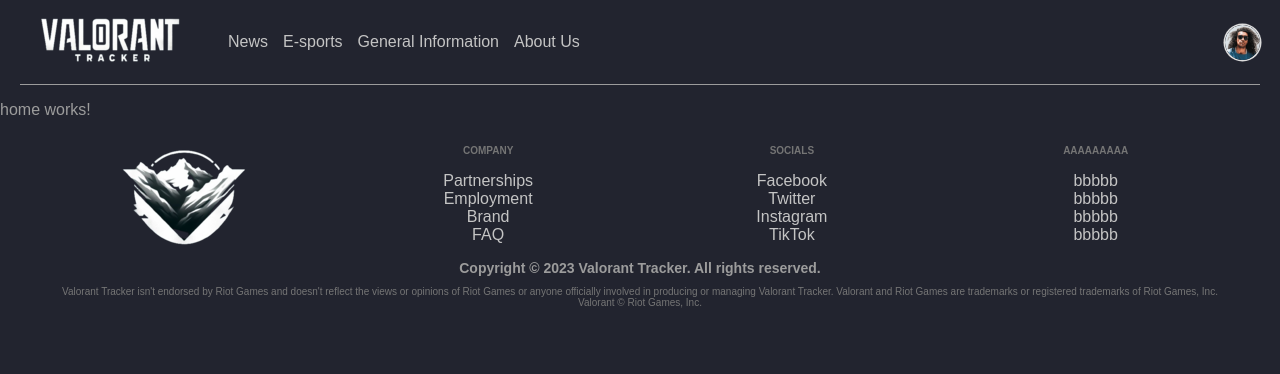
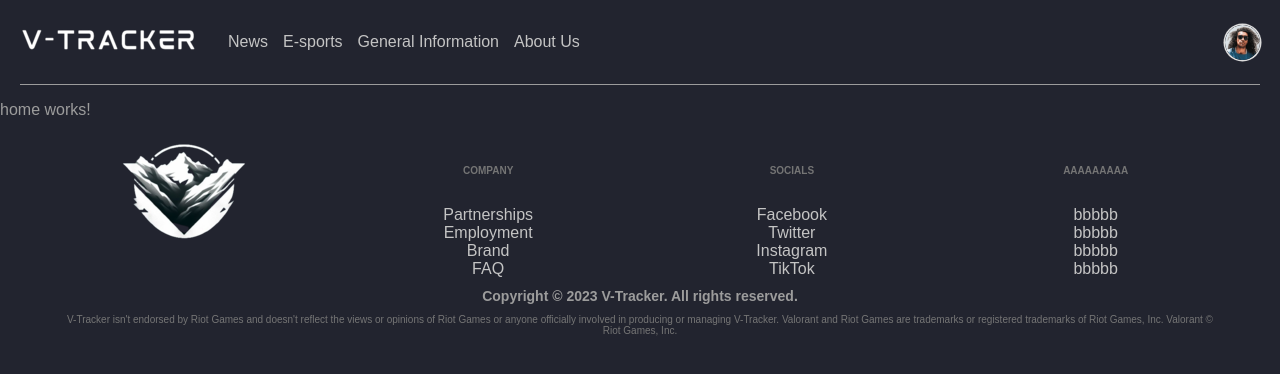
Before and after one commit to RochaDiego04/V-Tracker, an Angular app: page / in a window 1280 px wide. Shown: the top 374 px of the page. Built offline with nearby package versions, Linux system fonts and the light colour scheme.

Commit message:
Refactoring project scope and footer design

```diff
--- a/angular.json
+++ b/angular.json
@@ -3,7 +3,7 @@
   "version": 1,
   "newProjectRoot": "projects",
   "projects": {
-    "semana-final": {
+    "v-tracker": {
       "projectType": "application",
       "schematics": {},
       "root": "",
@@ -13,7 +13,7 @@
         "build": {
           "builder": "@angular-devkit/build-angular:browser-esbuild",
           "options": {
-            "outputPath": "dist/semana-final",
+            "outputPath": "dist/v-tracker",
             "index": "src/index.html",
             "main": "src/main.ts",
             "polyfills": [
@@ -60,10 +60,10 @@
           "builder": "@angular-devkit/build-angular:dev-server",
           "configurations": {
             "production": {
-              "browserTarget": "semana-final:build:production"
+              "browserTarget": "v-tracker:build:production"
             },
             "development": {
-              "browserTarget": "semana-final:build:development"
+              "browserTarget": "v-tracker:build:development"
             }
           },
           "defaultConfiguration": "development"
@@ -71,7 +71,7 @@
         "extract-i18n": {
           "builder": "@angular-devkit/build-angular:extract-i18n",
           "options": {
-            "browserTarget": "semana-final:build"
+            "browserTarget": "v-tracker:build"
           }
         },
         "test": {
--- a/package.json
+++ b/package.json
@@ -1,5 +1,5 @@
 {
-  "name": "semana-final",
+  "name": "v-tracker",
   "version": "0.0.0",
   "scripts": {
     "ng": "ng",
--- a/src/app/components/footer/footer.component.css
+++ b/src/app/components/footer/footer.component.css
@@ -5,17 +5,14 @@
 }
 
 .footer__container {
-    display: flex;
-    flex-direction: column;
-    justify-content: center;
-    align-items: center;
+    display: block;
 }
 
 @media (min-width: 40em) {
     .footer__container {
         display: grid;
         grid-template-columns: 1fr 1fr 1fr 1fr;
-            gap: 15px;
+        gap: 15px;
     }
 }
 
@@ -28,19 +25,28 @@
 .column__heading {
     text-transform: uppercase;
     font-size: 10px;
+    padding: 20px 0;
+    margin: 0;
     color: var(--dark-text3);
-    margin: 10px 0 0 0;
+    background-color: var(--dark-top-bg);
+    cursor: pointer;
+    border-bottom: 1.3px solid var(--dark-text3);
 }
 
 
 @media (min-width: 40em) {
     .column__heading {
         margin: 10px 0;
+        background-color: transparent;
+        border-bottom: none;
+        cursor: default;
     }
 }
 
+/* Column list */
 .column__list {
     padding: 0;
+    margin: 10px 0;
     list-style-type: none;
 }
 
@@ -52,11 +58,23 @@
     color: var(--dark-text2);
 }
 
+@media (min-width: 40em) {
+    .column__list {
+        display: block;
+    }
+}
+
 /* Text below columns */
 .footer__copyright {
     font-size: 10px;
     text-align: center;
-    margin: 0 20px;
+    margin: 20px 20px;
+}
+
+@media (min-width: 40em) {
+    .footer__copyright {
+        margin: 0 20px;
+    }
 }
 
 .footer__copyright h5 {
--- a/src/app/components/footer/footer.component.html
+++ b/src/app/components/footer/footer.component.html
@@ -10,8 +10,8 @@
     </div>
 
     <div class="container__column">
-        <h4 class="column__heading">Company</h4>
-        <ul class="column__list">
+        <h4 class="column__heading" (click)="toggleCompanyList()">Company</h4>
+        <ul class="column__list" *ngIf="isCompanyExpanded">
             <li class="column__list--item"><a href="#">Partnerships</a></li>
             <li class="column__list--item"><a href="#">Employment</a></li>
             <li class="column__list--item"><a href="#">Brand</a></li>
@@ -20,8 +20,8 @@
     </div>
 
     <div class="container__column">
-        <h4 class="column__heading">Socials</h4>
-        <ul class="column__list">
+        <h4 class="column__heading" (click)="toggleSocialsList()">Socials</h4>
+        <ul class="column__list" *ngIf="isSocialsExpanded">
             <li class="column__list--item"><a href="#">Facebook</a></li>
             <li class="column__list--item"><a href="#">Twitter</a></li>
             <li class="column__list--item"><a href="#">Instagram</a></li>
@@ -30,8 +30,8 @@
     </div>
 
     <div class="container__column">
-        <h4 class="column__heading">aaaaaaaaa</h4>
-        <ul class="column__list">
+        <h4 class="column__heading" (click)="toggleOtherList()">aaaaaaaaa</h4>
+        <ul class="column__list" *ngIf="isOtherExpanded">
             <li class="column__list--item"><a href="#">bbbbb</a></li>
             <li class="column__list--item"><a href="#">bbbbb</a></li>
             <li class="column__list--item"><a href="#">bbbbb</a></li>
@@ -41,11 +41,11 @@
   </div>
 
   <div class="footer__copyright">
-    <h5>Copyright © 2023 Valorant Tracker. All rights reserved.</h5>
+    <h5>Copyright © 2023 V-Tracker. All rights reserved.</h5>
     <p>
-      Valorant Tracker isn't endorsed by Riot Games and doesn't reflect the
+      V-Tracker isn't endorsed by Riot Games and doesn't reflect the
       views or opinions of Riot Games or anyone officially involved in producing
-      or managing Valorant Tracker. Valorant and Riot Games are trademarks or
+      or managing V-Tracker. Valorant and Riot Games are trademarks or
       registered trademarks of Riot Games, Inc. Valorant © Riot Games, Inc.
     </p>
   </div>
--- a/src/app/components/footer/footer.component.ts
+++ b/src/app/components/footer/footer.component.ts
@@ -1,10 +1,58 @@
-import { Component } from '@angular/core';
+import { Component, HostListener, OnInit } from '@angular/core';
 
 @Component({
   selector: 'app-footer',
   templateUrl: './footer.component.html',
   styleUrls: ['./footer.component.css']
 })
-export class FooterComponent {
+export class FooterComponent implements OnInit{
+  public isCompanyExpanded = false;
+  public isSocialsExpanded = false;
+  public isOtherExpanded = false;
 
+  ngOnInit(): void { // if it is a large device, start already expanded lists
+    if (window.innerWidth >= 640) {
+      this.isCompanyExpanded = true;
+      this.isSocialsExpanded = true;
+      this.isOtherExpanded = true;
+    }
+  }
+
+  @HostListener('window:resize', ['$event'])
+  onResize(event: any) {
+    if (event.target.innerWidth >= 640) {
+      this.isCompanyExpanded = true;
+      this.isSocialsExpanded = true;
+      this.isOtherExpanded = true;
+    }
+    if (event.target.innerWidth < 640) {
+      this.isCompanyExpanded = false;
+      this.isSocialsExpanded = false;
+      this.isOtherExpanded = false;
+    }
+  }
+
+  toggleCompanyList() {
+    if (window.innerWidth >= 640) { //Expand the list for big devices.
+      this.isCompanyExpanded = true;
+    } else {
+      this.isCompanyExpanded = !this.isCompanyExpanded;
+    }
+  }
+
+  toggleSocialsList() {
+    if (window.innerWidth >= 640) { //Expand the list for big devices.
+      this.isSocialsExpanded = true;
+    } else {
+      this.isSocialsExpanded = !this.isSocialsExpanded;
+    }
+  }
+
+  toggleOtherList() {
+    if (window.innerWidth >= 640) { //Expand the list for big devices.
+      this.isOtherExpanded = true;
+    } else {
+      this.isOtherExpanded = !this.isOtherExpanded;
+    }
+  }
 }
--- a/src/app/components/header/hamburger-menu.component.css
+++ b/src/app/components/header/hamburger-menu.component.css
@@ -104,6 +104,7 @@
 @media (min-width: 40em) {
   .navbar__list li {
     padding: 0;
+    text-align: center;
   }
 }
 
```
Also changed, not shown: src/assets/images/Valorant Tracker B&N Text.png, 1 other file (tests, documents, lock files or other folders).
